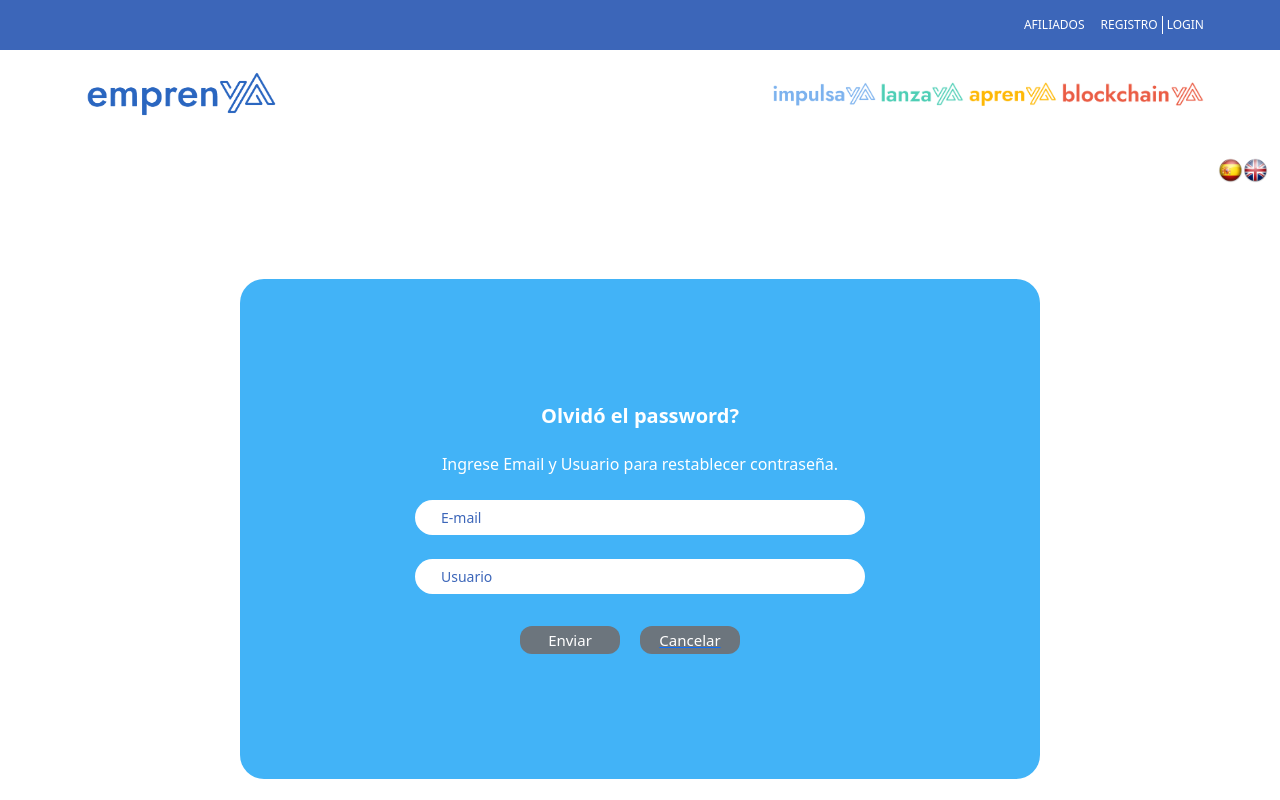
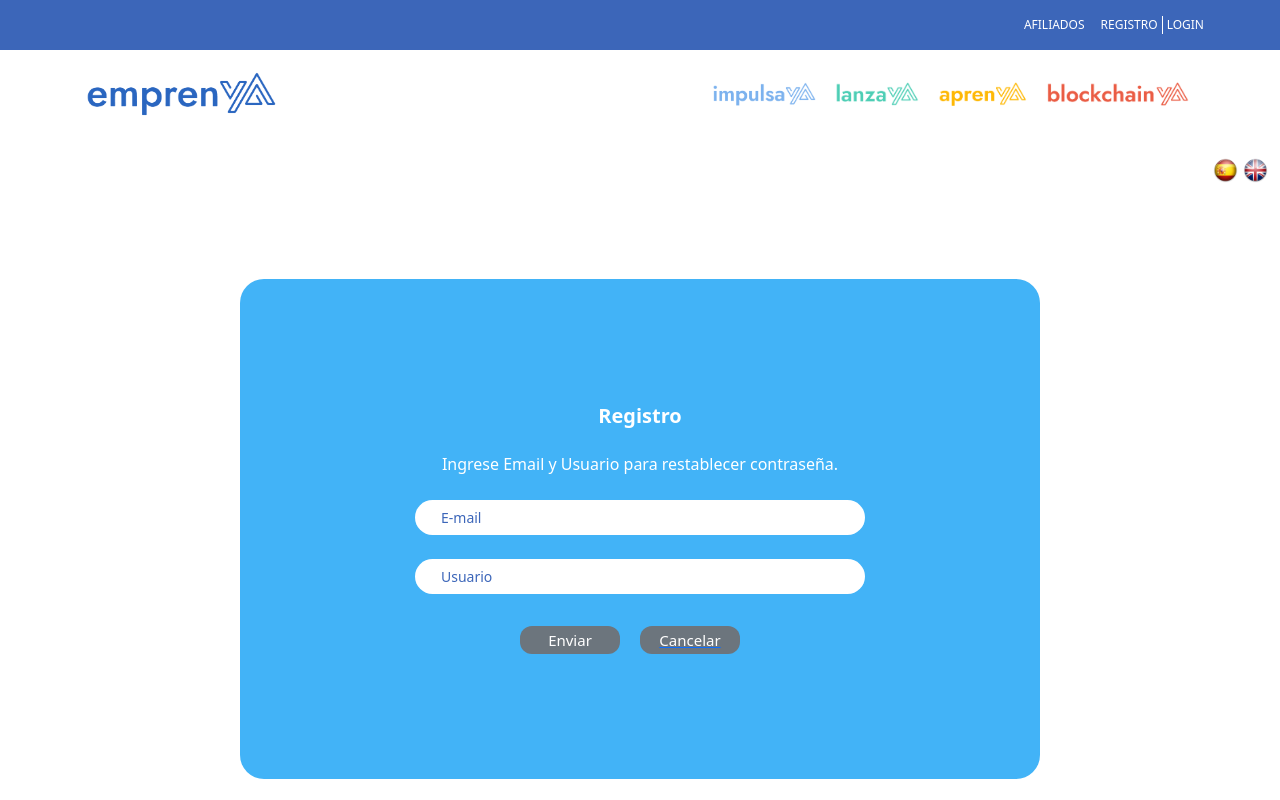
Before and after one commit to justinjerezz/Proyecto-Emprenya-Oficina-React, a React (Create React App) app in the folder emprenya-oficina/: page /registro in a window 1280 px wide. Shown: the top 800 px of the page. Built offline with nearby package versions, Linux system fonts and the light colour scheme.

Commit message:
cambios diseño

```diff
--- a/emprenya-oficina/src/components/Cabecera.js
+++ b/emprenya-oficina/src/components/Cabecera.js
@@ -26,22 +26,22 @@ class Cabecera extends React.Component {
                         </div>
                         <div className="className=box--2 d-flex gap-2">
                         <div>
-                                <a href="/impulsaya">
+                                <a href="/impulsaya"  style={{ marginRight: "15px" }}>
                                     <img src={require(`../assets/imagenes/impulsaya.png`)} alt="logo" className="logo--2"></img>
                                 </a>
                             </div>
                             <div>
-                                <a href="https://lanzaya.com" target="_blank" rel="noopener noreferrer">
+                                <a href="https://lanzaya.com" target="_blank" rel="noopener noreferrer" style={{ marginRight: "15px" }}>
                                     <img src={require(`../assets/imagenes/lanzaya.png`)} alt="logo" className='logo--3'></img>
                                 </a>
                             </div>
                             <div>
-                                <a href="/">
+                                <a href="/" style={{ marginRight: "15px" }}>
                                     <img src={require(`../assets/imagenes/aprenya.png`)} alt="logo" className='logo--4'></img>
                                 </a>
                             </div>
                             <div>
-                                <a href="https://blockchainya.com" target="_blank" rel="noopener noreferrer">
+                                <a href="https://blockchainya.com" target="_blank" rel="noopener noreferrer" style={{ marginRight: "15px" }}>
                                     <img src={require(`../assets/imagenes/blockchain.png`)} alt="logo" className='logo--5'></img>
                                 </a>
                             </div>
--- a/emprenya-oficina/src/components/Idiomas.js
+++ b/emprenya-oficina/src/components/Idiomas.js
@@ -6,7 +6,7 @@ class Idiomas extends React.Component {
         return (
             <div className="m-login__head">
                 <div className="text-right mx-4 mt-4" style={{display: "flex" ,  justifyContent: "end"}}>
-                <img src={require(`../assets/imagenes/es.png`)}  alt="Banderas Pais" className="a-idioma" data="es" style={{ width: "25px", cursor: "pointer" }} />
+                <img src={require(`../assets/imagenes/es.png`)}  alt="Banderas Pais" className="a-idioma" data="es" style={{ width: "25px", cursor: "pointer", marginRight: "5px" }} />
                 <img src={require(`../assets/imagenes/en.png`)} alt="Banderas Pais" className="a-idioma" data="en" style={{ width: "25px", cursor: "pointer" }} />
             </div>
             </div >
--- a/emprenya-oficina/src/components/formRegistro.js
+++ b/emprenya-oficina/src/components/formRegistro.js
@@ -12,7 +12,7 @@ export default function FormRegistro() {
             <div class='bg-login formPass-container d-flex align-items-center'>
                 <Form className=''>
                     <div className='formPass-header'>
-                        <h3 className='formPass-tittle'>Olvidó el password?</h3>
+                        <h3 className='formPass-tittle'>Registro</h3>
                         <p className='mT-3'>Ingrese Email y Usuario para restablecer contraseña.</p>
                     </div>
                     <FormGroup>
```
